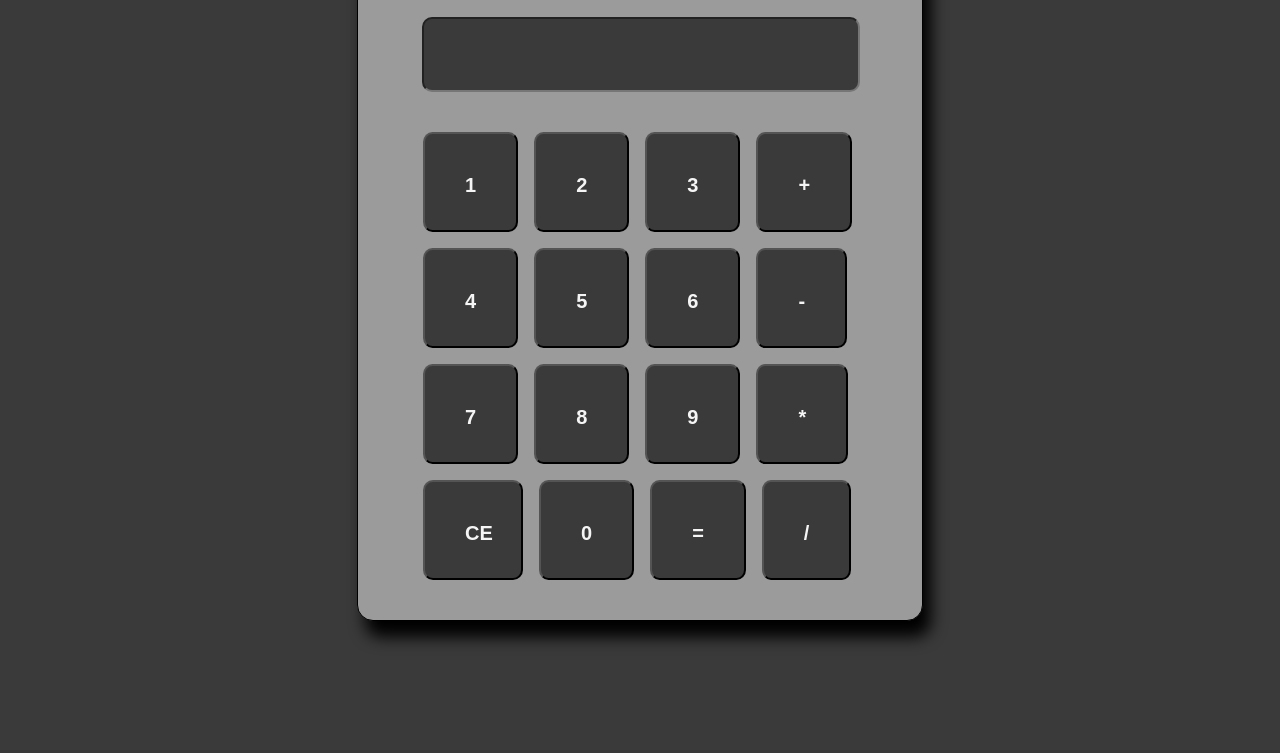
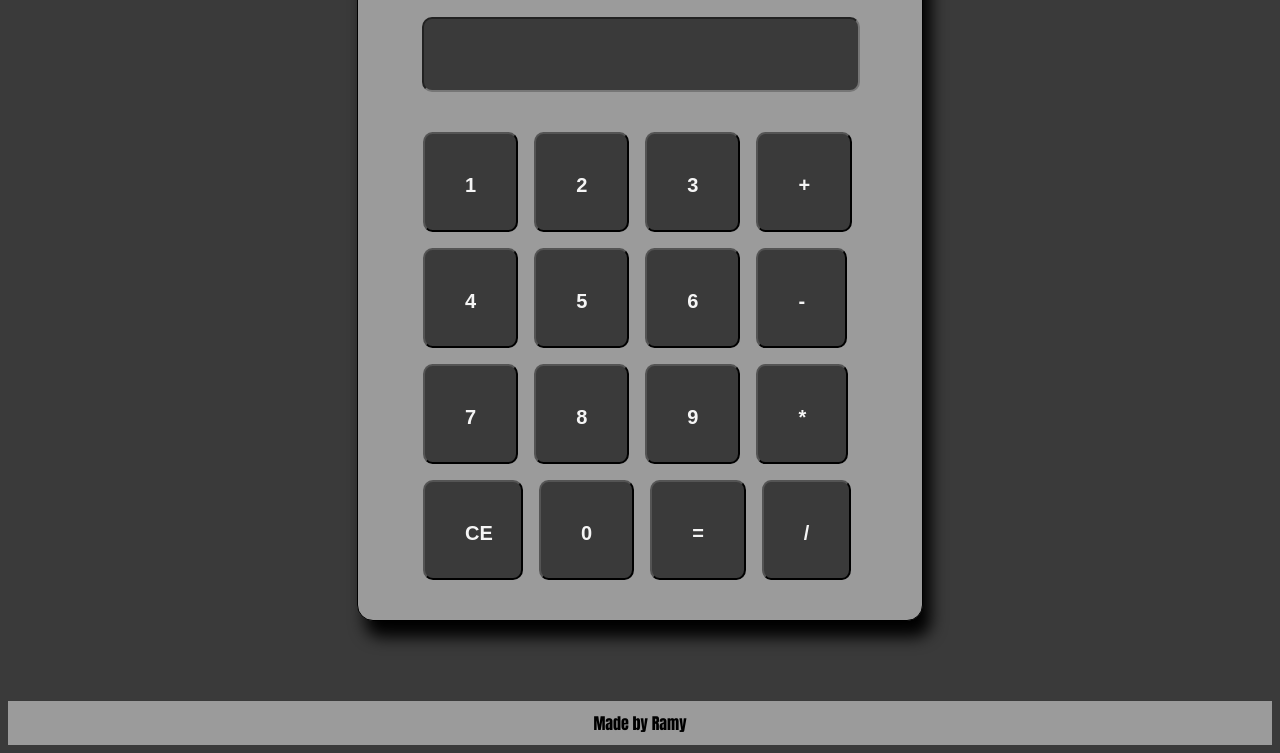
Before and after one commit to ramyhijazi/theodinproject-calculator, a plain HTML site: page index.html in a window 1280 px wide. Shown: the part 181-934 px from the top of the page. Before the commit the page ends 882 px from the top, so only its background shows below. Drawn offline with Linux system fonts and the light colour scheme.

Commit message:
Added footer, formatted documents

```diff
--- a/index.html
+++ b/index.html
@@ -5,17 +5,18 @@
     <meta name="viewport" content="width=device-width, initial-scale=1.0" />
     <title>Calculator</title>
     <script src="scripts.js" defer></script>
-    <link href="styles.css" rel="stylesheet">
+    <link href="styles.css" rel="stylesheet" />
   </head>
   <body>
     <div class="container">
       <section class="header">
         <h1>Calculator</h1>
-        <input type="text" id="display"> <!-- Our screen -->
+        <input type="text" id="display" />
+        <!-- Our screen -->
       </section>
       <!-- The keys on the calculator -->
       <!-- We could also add these in JS, it would look cleaner -->
-     <section class="buttons">
+      <section class="buttons">
         <button onclick="getNumber(1)">1</button>
         <button onclick="getNumber(2)">2</button>
         <button onclick="getNumber(3)">3</button>
@@ -36,7 +37,8 @@
         <button onclick="getNumber(0)">0</button>
         <button onclick="calculateEquals()">=</button>
         <button onclick="getOperator()">/</button>
-    </section>
+      </section>
     </div>
+    <footer class="footer"> Made by Ramy </footer>
   </body>
 </html>
--- a/styles.css
+++ b/styles.css
@@ -1,6 +1,6 @@
 body {
   background-color: rgb(58, 58, 58);
-    font-family: 'Segoe UI', Tahoma, Geneva, Verdana, sans-serif
+  font-family: "Segoe UI", Tahoma, Geneva, Verdana, sans-serif;
 }
 
 .container {
@@ -18,7 +18,6 @@ body {
   margin: 2rem;
   color: black;
 }
-
 
 input {
   width: 370px;
@@ -55,3 +54,12 @@ button {
   flex-wrap: wrap;
   text-align: center;
 }
+
+
+.footer {
+    text-align: center;
+    color: rgb(0, 0, 0);
+    background-color: rgb(155, 155, 155);
+    padding: 10px;
+    font-family: Impact, Haettenschweiler, 'Arial Narrow Bold', sans-serif;
+}
```
Lines whose indentation alone changed are shown as unchanged.
